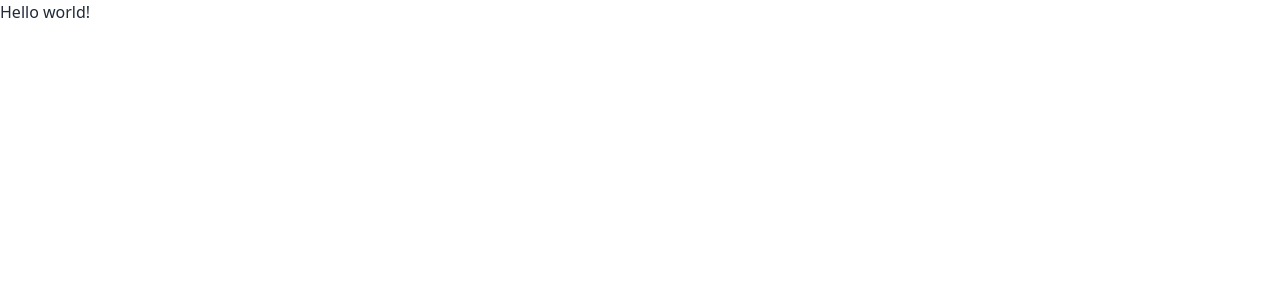
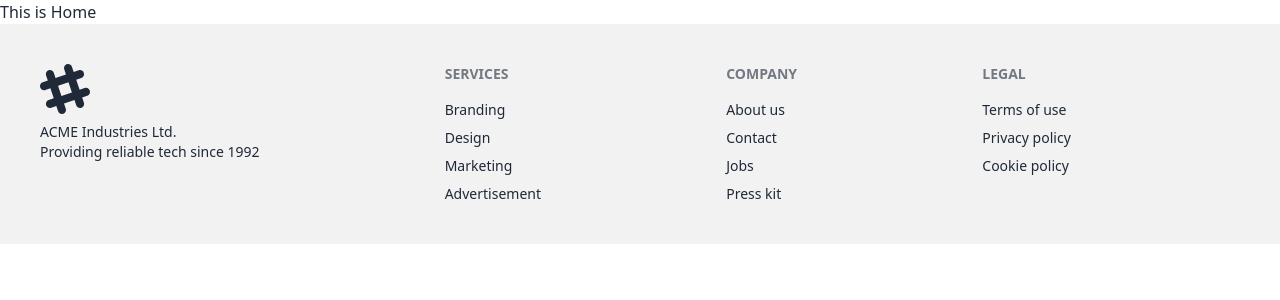
Before and after one commit to hossainta1/career-hub, a React (Vite) app: page / in a window 1280 px wide. Shown: the top 300 px of the page. Built offline with nearby package versions, Linux system fonts and the light colour scheme.

Commit message:
Router set up

```diff
--- a/package.json
+++ b/package.json
@@ -14,6 +14,7 @@
     "match-sorter": "^8.0.0",
     "react": "^18.3.1",
     "react-dom": "^18.3.1",
+    "react-router-dom": "^7.1.1",
     "sort-by": "^1.2.0"
   },
   "devDependencies": {
--- /dev/null
+++ b/src/Components/Footer/Footer.jsx
@@ -0,0 +1,48 @@
+import React from "react";
+
+const Footer = () => {
+  return (
+    <footer className="footer bg-base-200 text-base-content p-10">
+      <aside>
+        <svg
+          width="50"
+          height="50"
+          viewBox="0 0 24 24"
+          xmlns="http://www.w3.org/2000/svg"
+          fillRule="evenodd"
+          clipRule="evenodd"
+          className="fill-current"
+        >
+          <path d="M22.672 15.226l-2.432.811.841 2.515c.33 1.019-.209 2.127-1.23 2.456-1.15.325-2.148-.321-2.463-1.226l-.84-2.518-5.013 1.677.84 2.517c.391 1.203-.434 2.542-1.831 2.542-.88 0-1.601-.564-1.86-1.314l-.842-2.516-2.431.809c-1.135.328-2.145-.317-2.463-1.229-.329-1.018.211-2.127 1.231-2.456l2.432-.809-1.621-4.823-2.432.808c-1.355.384-2.558-.59-2.558-1.839 0-.817.509-1.582 1.327-1.846l2.433-.809-.842-2.515c-.33-1.02.211-2.129 1.232-2.458 1.02-.329 2.13.209 2.461 1.229l.842 2.515 5.011-1.677-.839-2.517c-.403-1.238.484-2.553 1.843-2.553.819 0 1.585.509 1.85 1.326l.841 2.517 2.431-.81c1.02-.33 2.131.211 2.461 1.229.332 1.018-.21 2.126-1.23 2.456l-2.433.809 1.622 4.823 2.433-.809c1.242-.401 2.557.484 2.557 1.838 0 .819-.51 1.583-1.328 1.847m-8.992-6.428l-5.01 1.675 1.619 4.828 5.011-1.674-1.62-4.829z"></path>
+        </svg>
+        <p>
+          ACME Industries Ltd.
+          <br />
+          Providing reliable tech since 1992
+        </p>
+      </aside>
+      <nav>
+        <h6 className="footer-title">Services</h6>
+        <a className="link link-hover">Branding</a>
+        <a className="link link-hover">Design</a>
+        <a className="link link-hover">Marketing</a>
+        <a className="link link-hover">Advertisement</a>
+      </nav>
+      <nav>
+        <h6 className="footer-title">Company</h6>
+        <a className="link link-hover">About us</a>
+        <a className="link link-hover">Contact</a>
+        <a className="link link-hover">Jobs</a>
+        <a className="link link-hover">Press kit</a>
+      </nav>
+      <nav>
+        <h6 className="footer-title">Legal</h6>
+        <a className="link link-hover">Terms of use</a>
+        <a className="link link-hover">Privacy policy</a>
+        <a className="link link-hover">Cookie policy</a>
+      </nav>
+    </footer>
+  );
+};
+
+export default Footer;
--- /dev/null
+++ b/src/Components/Home/Home.jsx
@@ -0,0 +1,11 @@
+import React from 'react';
+
+const Home = () => {
+    return (
+        <div>
+            <h2>This is Home</h2>
+        </div>
+    );
+};
+
+export default Home;
--- /dev/null
+++ b/src/Components/Root/Root.jsx
@@ -0,0 +1,14 @@
+import React from 'react';
+import { Outlet } from 'react-router-dom';
+import Footer from '../Footer/Footer';
+
+const Root = () => {
+    return (
+        <div>
+            <Outlet></Outlet>
+            <Footer></Footer>
+        </div>
+    );
+};
+
+export default Root;
```
Also changed, not shown: src/main.jsx (+16 -8 lines), 1 other file (tests, documents, lock files or other folders).
